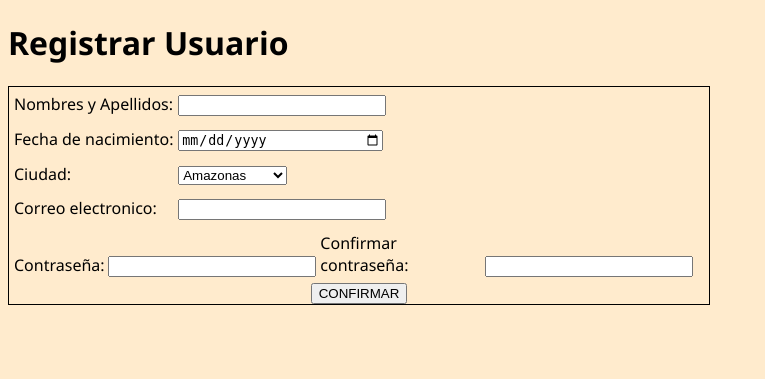
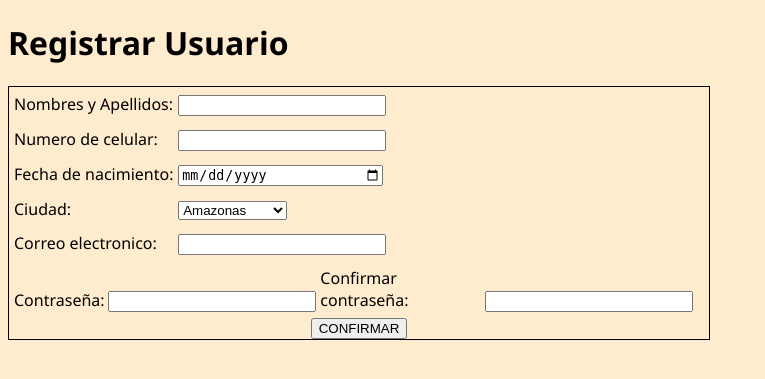
Before and after one commit to JFabrizioMc/TS-II-Final-Project, a PHP site: page /registrar_usuario.php in a window 1280 px wide. Shown: the top 379 px of the page, without its empty margins (0-765 px from the left). Run offline with PHP 8.4, Linux system fonts and the light colour scheme.

Commit message:
adicion de numero en registrar usuario

```diff
--- a/registrar_usuario.php
+++ b/registrar_usuario.php
@@ -13,6 +13,10 @@
         <div>
             <label for="">Nombres y Apellidos: </label>
             <input type="text" name="n">
+        </div>
+        <div>
+            <label for="">Numero de celular: </label>
+            <input type="number">
         </div>
         <div>
             <label for="">Fecha de nacimiento: </label>
```
